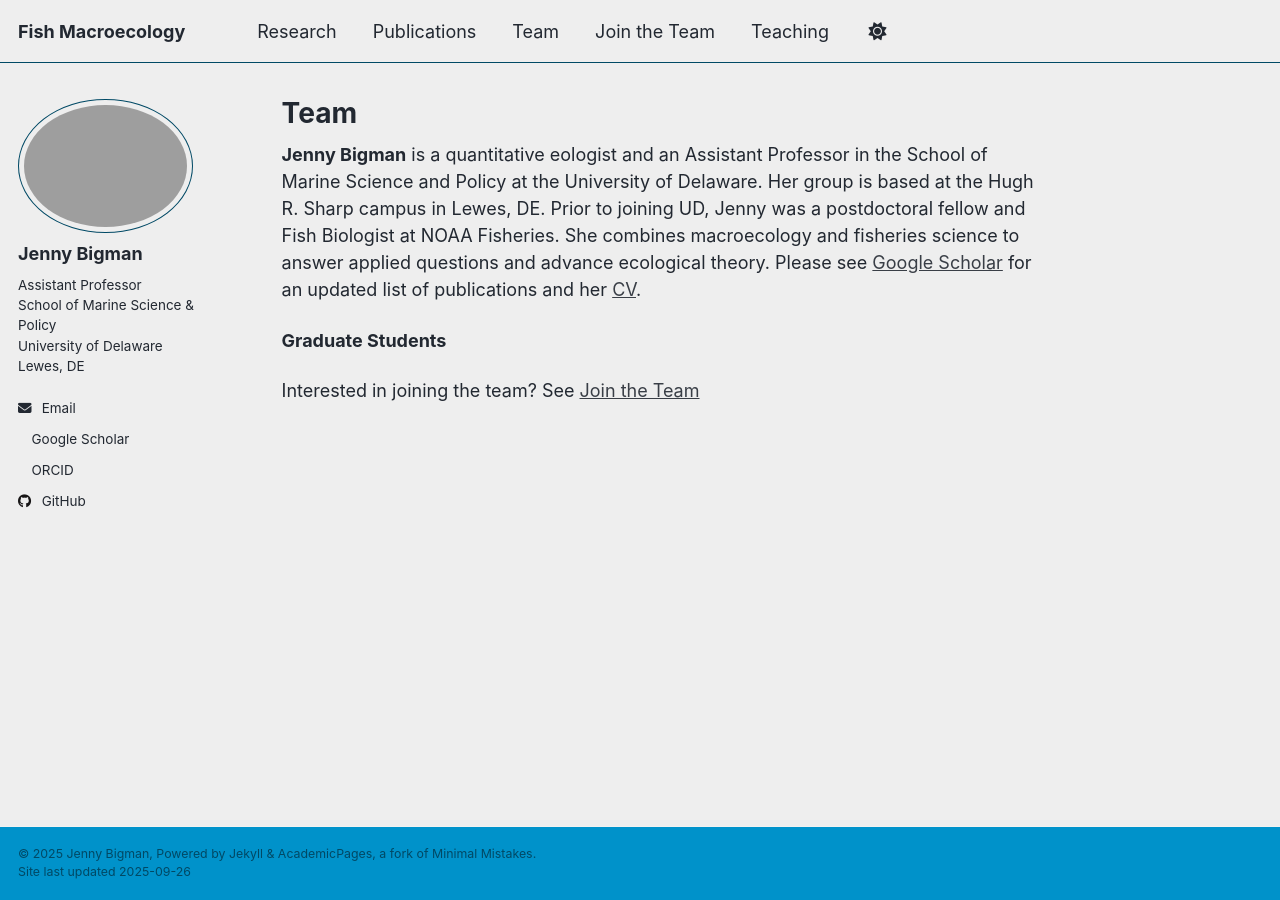
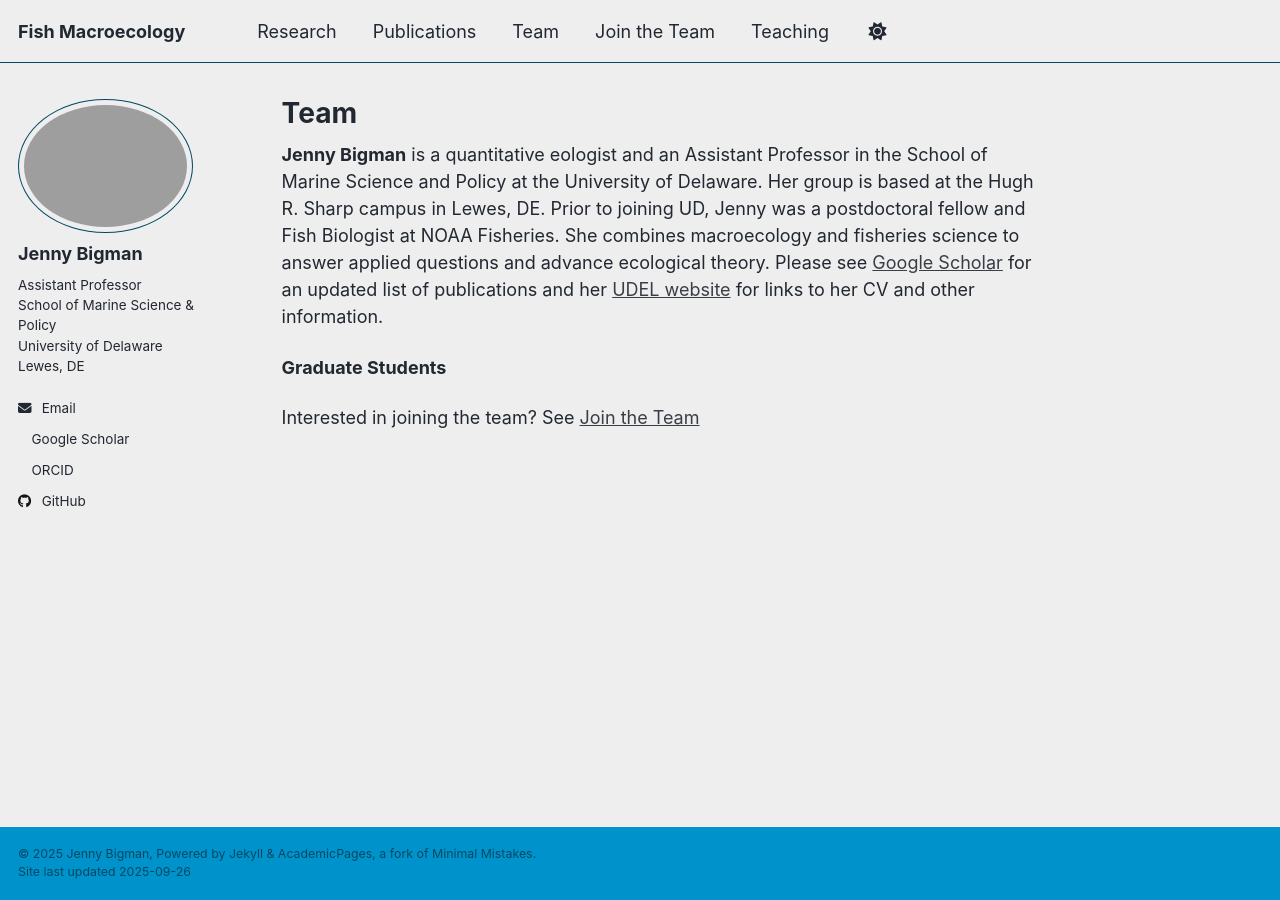
Before and after one commit to jennybigman/jennybigman.github.io, a Jekyll site: the page built from _pages/team.md, in a window 1280 px wide. Built offline with Jekyll 4.4.1, drawn with Linux system fonts in a browser that asks for light colours; a style sheet for code colours, icons or effects is not loaded.

Commit message:
Update team.md

```diff
--- a/_pages/team.md
+++ b/_pages/team.md
@@ -6,7 +6,7 @@ author_profile: true
 ---
 
 
-__Jenny Bigman__ is a quantitative eologist and an Assistant Professor in the School of Marine Science and Policy at the University of Delaware. Her group is based at the Hugh R. Sharp campus in Lewes, DE. Prior to joining UD, Jenny was a postdoctoral fellow and Fish Biologist at NOAA Fisheries. She combines macroecology and fisheries science to answer applied questions and advance ecological theory. Please see [Google Scholar](https://scholar.google.com/citations?user=QV_j91EAAAAJ&hl=en) for an updated list of publications and her [CV](Bigman-CV-Sep2025.pdf).
+__Jenny Bigman__ is a quantitative eologist and an Assistant Professor in the School of Marine Science and Policy at the University of Delaware. Her group is based at the Hugh R. Sharp campus in Lewes, DE. Prior to joining UD, Jenny was a postdoctoral fellow and Fish Biologist at NOAA Fisheries. She combines macroecology and fisheries science to answer applied questions and advance ecological theory. Please see [Google Scholar](https://scholar.google.com/citations?user=QV_j91EAAAAJ&hl=en) for an updated list of publications and her [UDEL website](https://www.udel.edu/academics/colleges/ceoe/departments/smsp/faculty/jennifer-bigman/) for links to her CV and other information.
 
 
 **Graduate Students**
```
